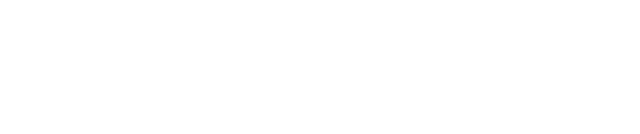
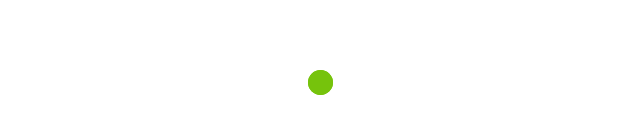
Before and after one commit to BernhardMetz/UsersList_React_TypeScript, a React (Create React App) app: page / in a window 1280 px wide. Shown: the part 318-452 px from the top of the page, without its empty margins (320-960 px from the left). Built offline with nearby package versions, Linux system fonts and the light colour scheme.

Commit message:
users was added

```diff
--- a/src/App.css
+++ b/src/App.css
@@ -36,3 +36,5 @@
     transform: rotate(360deg);
   }
 }
+
+@import "./styles/loading.css"
--- a/src/App.tsx
+++ b/src/App.tsx
@@ -1,10 +1,10 @@
 import React from 'react';
 import './App.css';
+import { Loading } from './components/Loading';
 
 const App = () => {
   return (
-    <div className="App">
-    </div>
+    <Loading />
   );
 }
 
--- a/src/components/Loading.tsx
+++ b/src/components/Loading.tsx
@@ -1,13 +1,14 @@
 import React from 'react'
+import '../styles/loading.css';
 
 interface Props {
 
 }
 
 export const Loading: React.FC<Props> = () => {
-        return (
-            <div>
-
-            </div>
-        )
+    return (
+        <div className="circle1">
+            <div className="circle2"/>
+        </div>
+    )
 }
--- /dev/null
+++ b/src/styles/loading.css
@@ -0,0 +1,56 @@
+
+body {
+    background-color: #FFFFFF;
+    margin: 0;
+    height: 100vh;
+    display: flex;
+    align-items: center;
+    justify-content: center;
+}
+
+.circle1 {
+    animation: wave1 1.5s linear infinite;
+    background-color: rgba(118, 195, 12, 1);
+    border-radius: 50%;
+    height: 25px;
+    width: 25px;
+}
+
+.circle2 {
+    animation: wave2 1.77s linear infinite;
+    animation-delay: 0.5s;
+    background-color: rgba(118, 195, 12, 1);
+    border-radius: 50%;
+    height: 25px;
+    width: 25px;
+}
+
+@keyframes wave1 {
+    0% {
+        box-shadow: 0 0 0 20px rgba(118, 195, 12, 0)
+    }
+    50% {
+        box-shadow: 0 0 0 63px rgba(118, 195, 12, 0.2)
+    }
+    95% {
+        box-shadow: 0 0 0 90px rgba(118, 195, 12, 0)
+    }
+    100% {
+        box-shadow: 0 0 0 90px rgba(118, 195, 12, 0)
+    }
+}
+
+@keyframes wave2 {
+    0% {
+        box-shadow: 0 0 0 20px rgba(118, 195, 12, 0)
+    }
+    50% {
+        box-shadow: 0 0 0 63px rgba(118, 195, 12, 0.2)
+    }
+    95% {
+        box-shadow: 0 0 0 90px rgba(118, 195, 12, 0)
+    }
+    100% {
+        box-shadow: 0 0 0 90px rgba(118, 195, 12, 0)
+    }
+}
```
Also changed, not shown: src/components/Users.tsx (added, +13 -0 lines).
